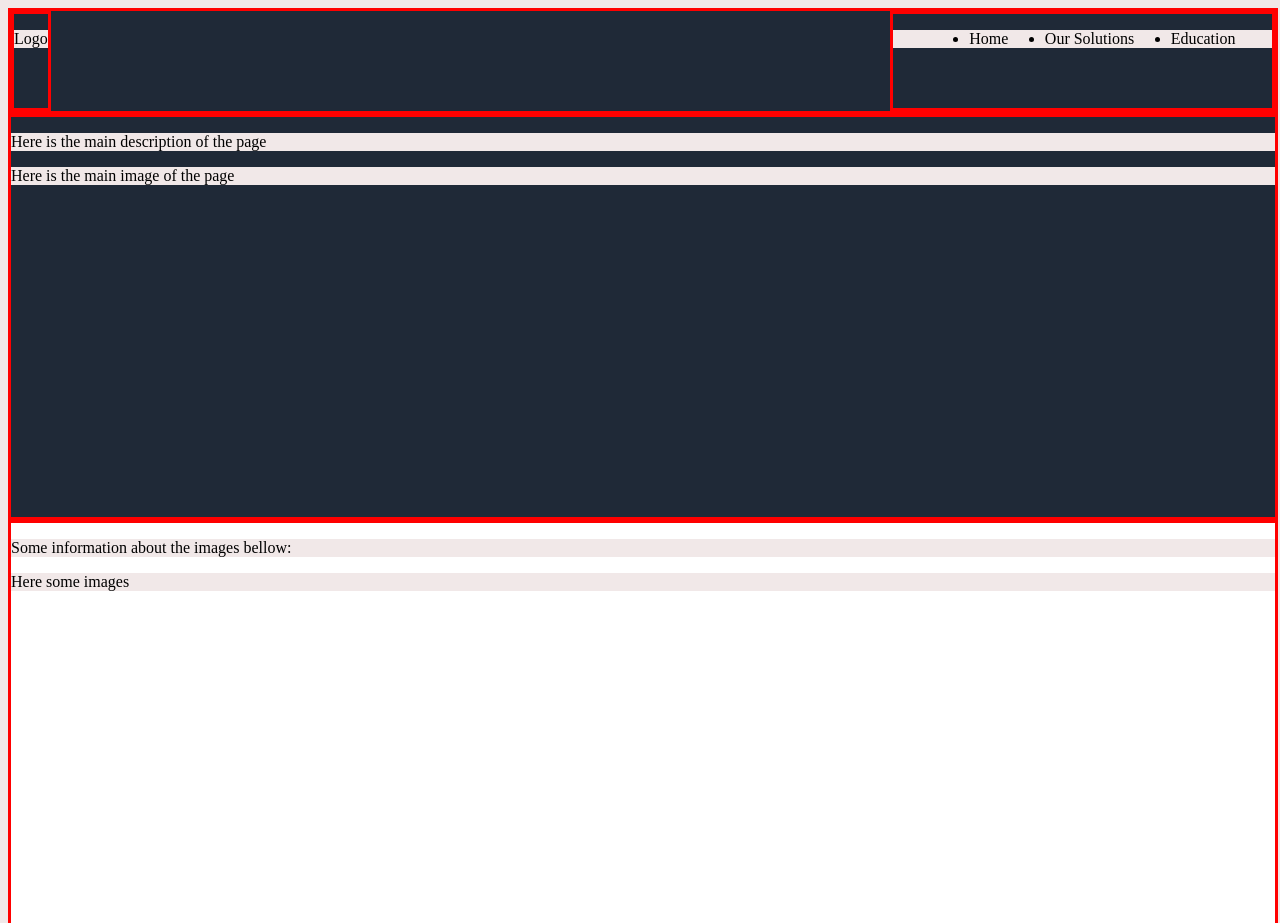
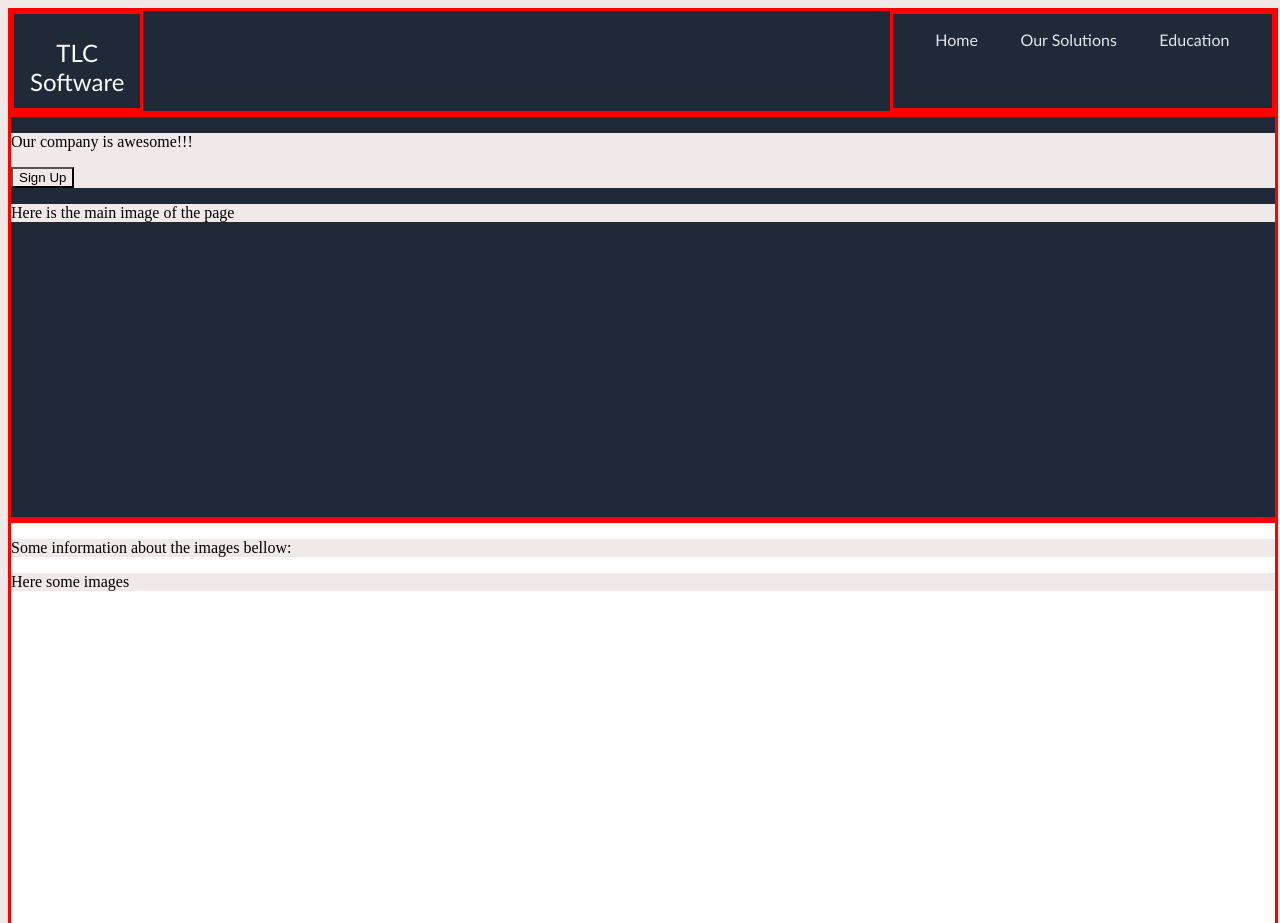
Before and after one commit to custodiotiago/LandingPage, a plain HTML site: page index.html in a window 1280 px wide. Shown: the top 923 px of the page. Drawn offline with Linux system fonts and the light colour scheme.

Commit message:
Update navbar

```diff
--- a/index.html
+++ b/index.html
@@ -11,21 +11,20 @@
 <body>
     <div class="navbar">
         <div class="navbar_logo">
-            <p>Logo</p>
+            <p>TLC Software</p>
         </div>
         <div class="navbar_buttons">
-            <ul>
-                <li>Home</li>
-                <li>Our Solutions</li>
-                <li>Education</li>
-            </ul>
+                <p>Home</p>
+                <p>Our Solutions</p>
+                <p>Education</p>
         </div>
     </div>
 
 
     <div class="contentDiv1">
         <div id="mainDescription">
-            <p>Here is the main description of the page</p>
+            <p>Our company is awesome!!!</p>
+            <input type="button" value="Sign Up">
         </div>
         <div id="mainImage">
             <p>Here is the main image of the page</p>
--- a/styles.css
+++ b/styles.css
@@ -14,10 +14,18 @@
 }
 
 .navbar_logo {
-
     border-style: solid;
     border-color: red;
     background-color: #1F2937;
+    width: 10%;
+}
+
+.navbar_logo p{
+    background-color: #1F2937;
+    color: #F9FAF8;
+    font-family: 'Trebuchet MS', 'Lucida Sans Unicode', 'Lucida Grande', 'Lucida Sans', Arial, sans-serif;
+    font-size: 24px;
+    text-align: center;
 }
 
 .navbar_buttons {
@@ -25,11 +33,16 @@
     border-color: red;
     background-color: #1F2937;
     width: 30%;
+    display:flex;
+    flex-direction: row;
+    justify-content:space-evenly;
 }
 
-.navbar_buttons ul {
-    display:flex;
-    justify-content:space-evenly;
+.navbar_buttons p {
+    background-color: #1F2937;
+    font-size: 16px;
+    color: #E5E7EB;
+    font-family: 'Trebuchet MS', 'Lucida Sans Unicode', 'Lucida Grande', 'Lucida Sans', Arial, sans-serif;
 }
 
 .contentDiv1, .contentDiv2, .contentDiv3, .contentDiv4 {
```
